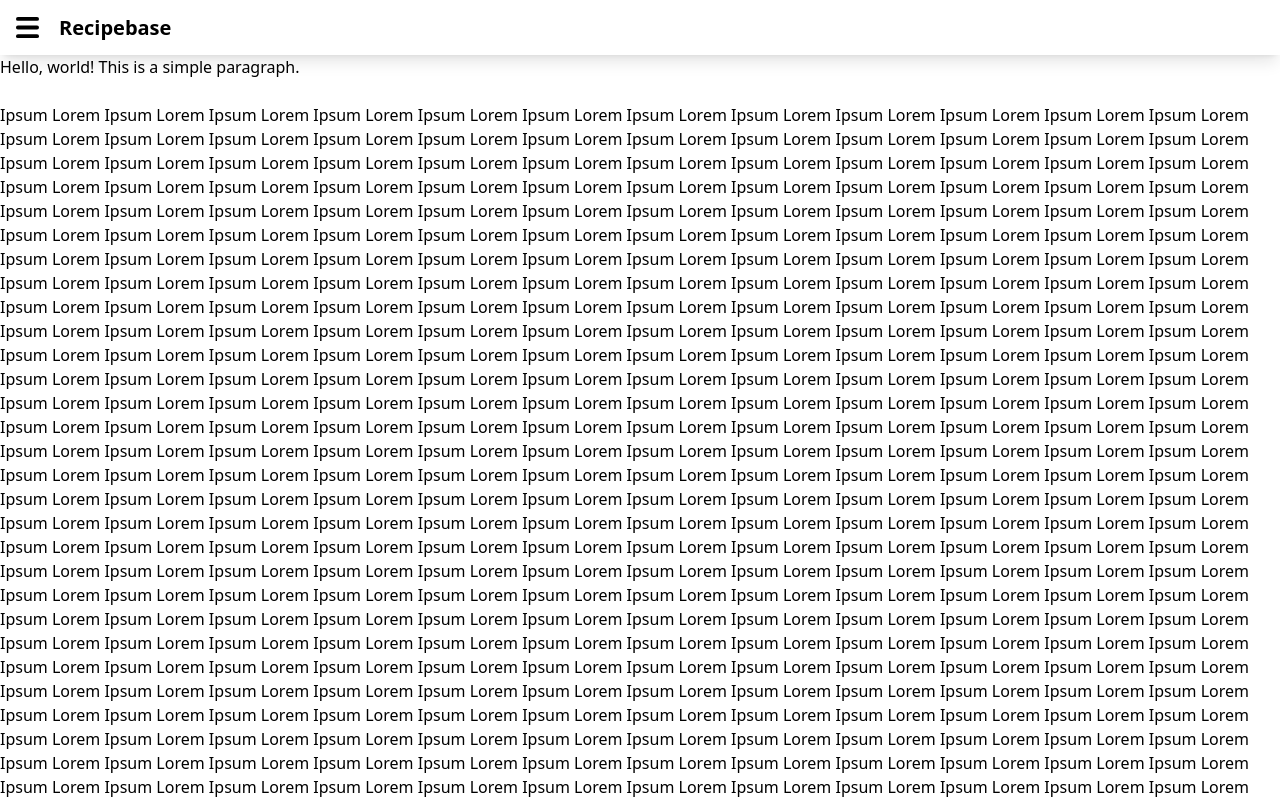
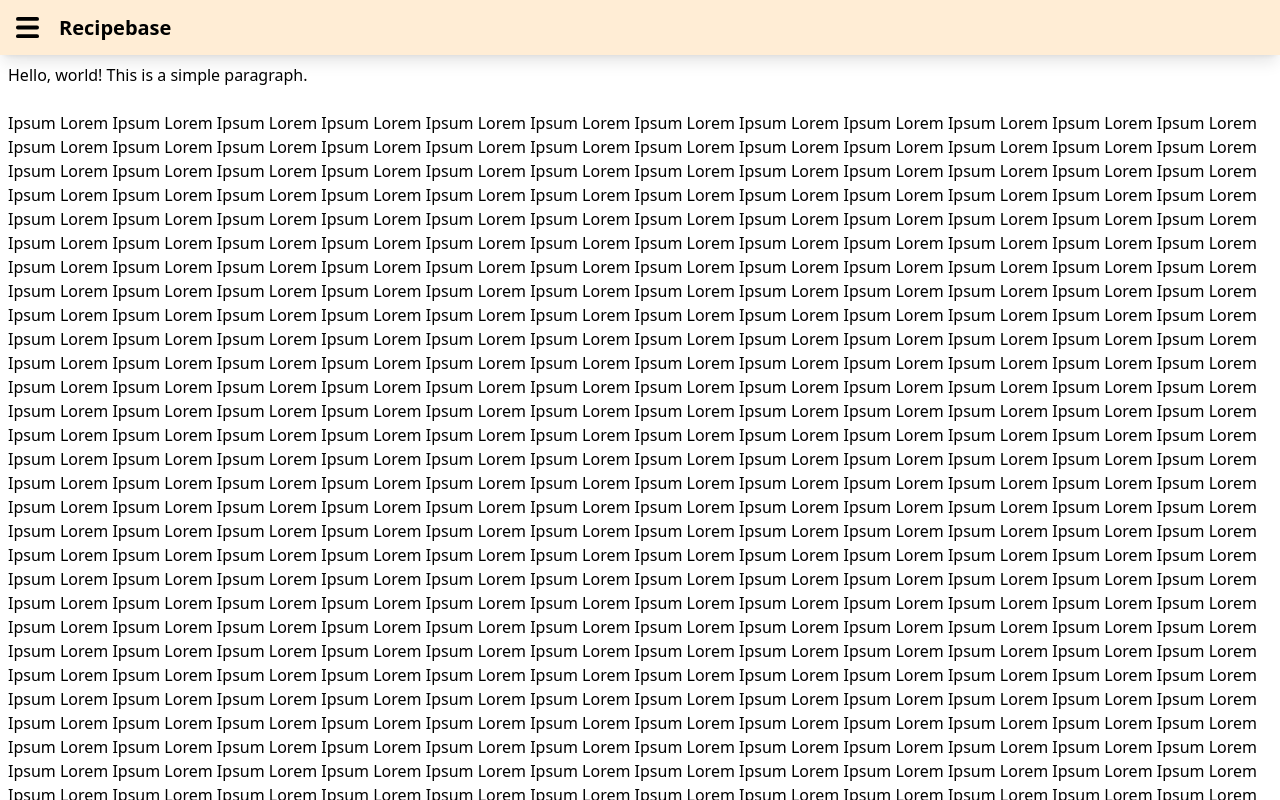
Before and after one commit to MachineThing/recipebase, a Next.js app in the folder recipe-fe/: page /browse in a window 1280 px wide. Shown: the top 800 px of the page. Built offline with nearby package versions, Linux system fonts and the light colour scheme.

Commit message:
Made bodyWrapper and Container components

```diff
--- /dev/null
+++ b/recipe-fe/src/app/components/bodyWrapper.tsx
@@ -0,0 +1,15 @@
+"use client"
+import { ReactNode, useState } from 'react';
+
+import { Container } from './container';
+import { Navbar } from './navbar';
+
+export const BodyWrapper = (props: {children: ReactNode}) => {
+    const [navOpen, setOpen] = useState(false);
+    return (
+        <>
+        <Navbar navOpen={navOpen} setOpen={setOpen}></Navbar>
+        <Container>{props.children}</Container>
+        </>
+    )
+}
--- /dev/null
+++ b/recipe-fe/src/app/components/container.tsx
@@ -0,0 +1,10 @@
+"use client"
+import { ReactNode } from "react"
+
+export const Container = (props: {children: ReactNode}) => {
+    return (
+        <div className="p-2">
+            {props.children}
+        </div>
+    )
+}
--- a/recipe-fe/src/app/components/navbar.tsx
+++ b/recipe-fe/src/app/components/navbar.tsx
@@ -1,31 +1,28 @@
 "use client"
-
-import { useState } from 'react';
 import Link from 'next/link';
 
-export const Navbar = () => {
-    const [isClicked, setClicked] = useState(false);
+export const Navbar = (props: {navOpen: boolean, setOpen: Function}) => {
     const prefixClasses = "transform duration-100 ease-linear"
 
     const handleClick = () => {
-        setClicked(!isClicked)
-        console.log(isClicked ? "closed menu" : "opened menu")
+        props.setOpen(!props.navOpen)
+        //console.log(props.navOpen ? "closed menu" : "opened menu")
     }
 
     const genPath = (y: number, reversed?: boolean) => {
-        return isClicked ? `M2 ${y} L11.5 11.5 L22 ${y}` : `M2 ${y} L11.5 ${y} L22 ${y}`
+        return props.navOpen ? `M2 ${y} L11.5 11.5 L22 ${y}` : `M2 ${y} L11.5 ${y} L22 ${y}`
     }
 
-    let isClickedNum: number = (isClicked ? 1 : 0)
+    let isClickedNum: number = (props.navOpen ? 1 : 0)
 
     return (
-        <nav className="bg-white p-1 sticky top-0 shadow-lg">
+        <nav className="bg-orange-100 p-1 sticky top-0 shadow-lg">
             <div className="text-xl">
                 <button className="mr-2 p-3 inline-block align-middle" onClick={handleClick}>
                     <svg xmlns="http://www.w3.org/2000/svg" viewBox="0 0 24 24" width="23" height="23">
                         {/* top line    */}
                         <path className={prefixClasses}
-                            stroke-linecap="round" stroke-width="4" stroke="black" fill="none" d={genPath(3)}/>
+                            strokeLinecap="round" strokeWidth="4" stroke="black" fill="none" d={genPath(3)}/>
 
                         {/* middle line */}
                         <rect className={prefixClasses}
@@ -33,7 +30,7 @@ export const Navbar = () => {
 
                         {/* bottom line */}
                         <path className={prefixClasses}
-                            stroke-linecap="round" stroke-width="4" stroke="black" fill="none" d={genPath(21)}/>
+                            strokeLinecap="round" strokeWidth="4" stroke="black" fill="none" d={genPath(21)}/>
                     </svg>
                 </button>
                 <Link href="/" className="font-semibold select-none align-middle">Recipebase</Link>
--- a/recipe-fe/src/app/layout.tsx
+++ b/recipe-fe/src/app/layout.tsx
@@ -1,5 +1,5 @@
+import { BodyWrapper } from './components/bodyWrapper';
 import './global.css';
-import { Navbar } from './components/navbar';
 
 export const metadata = {
     title: 'Recipebase'
@@ -14,8 +14,7 @@ export default ({
         <html lang="en" data-bs-theme="dark">
             <head></head>
             <body>
-                <Navbar></Navbar>
-                <div>{children}</div>
+                <BodyWrapper>{children}</BodyWrapper>
             </body>
         </html>
     )
```
